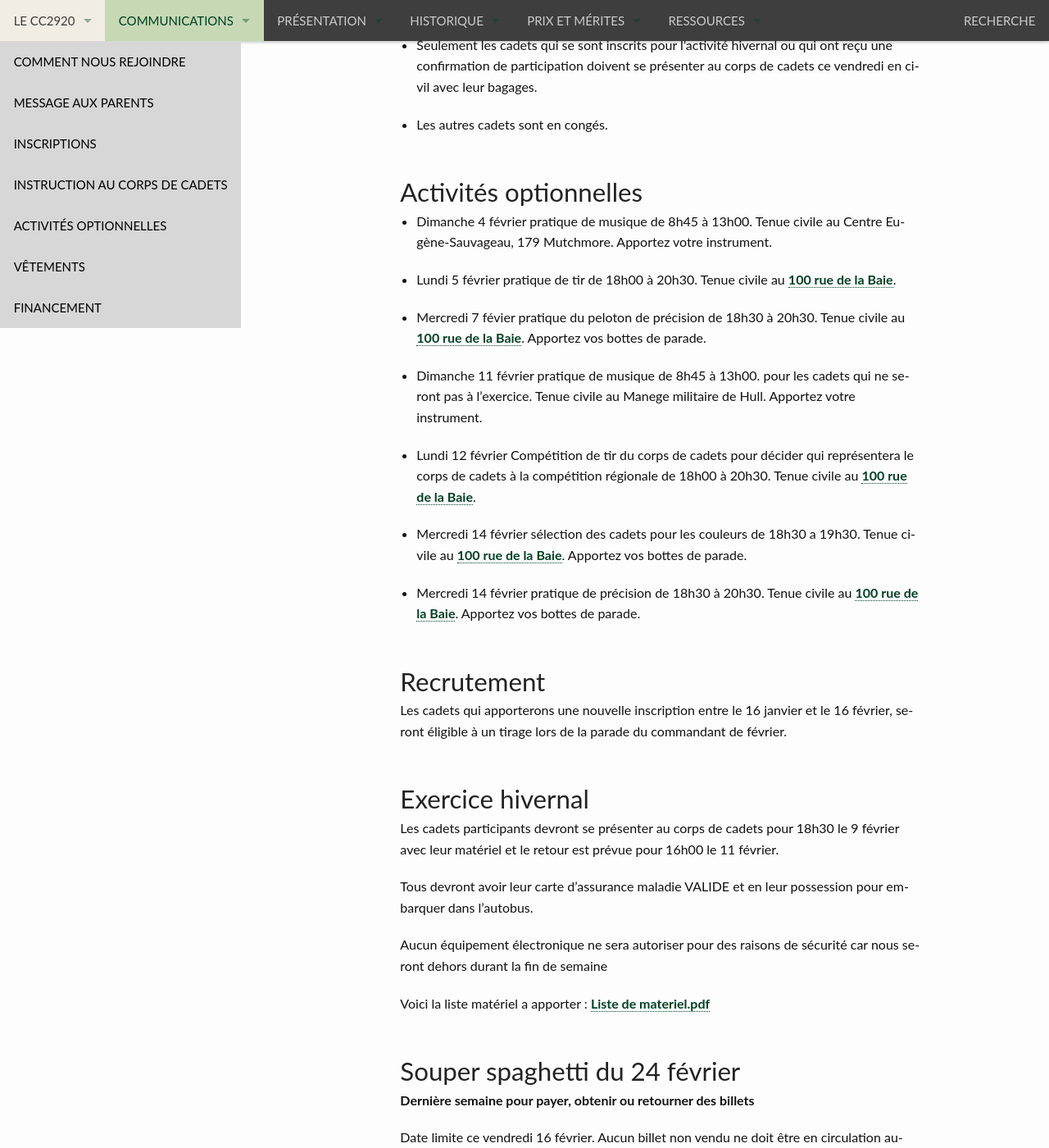
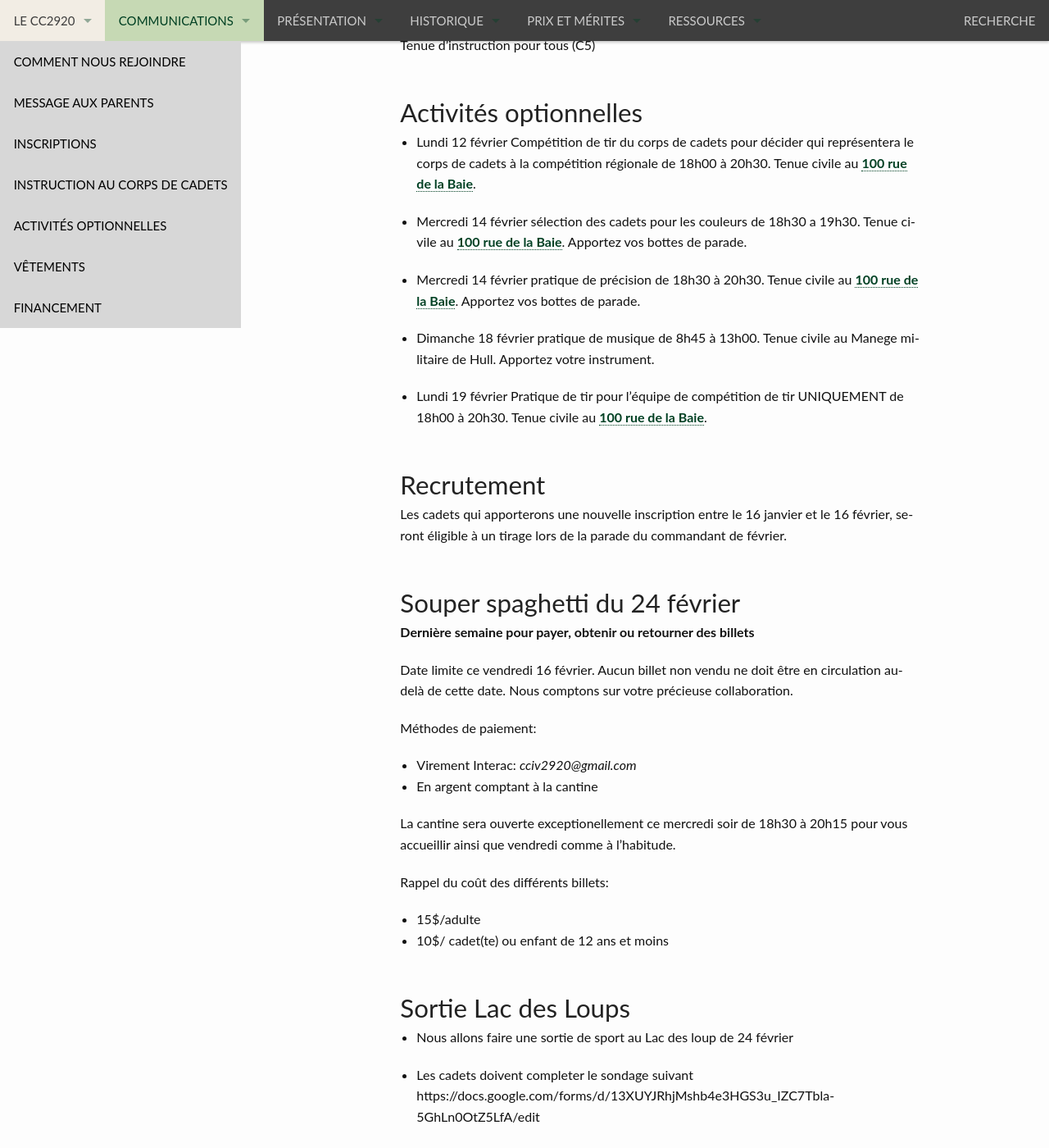
Before and after one commit to CC2920/web, a Jekyll site: the page built from _communications/messages.md, in a window 1280 px wide and 1400 px high, scrolled down 340 px. Shown: the whole window at 82% size. Built offline with Jekyll 4.4.1, drawn with Linux system fonts in a browser that asks for light colours; some of the changed text lies outside the part shown.

Commit message:
Message semaine du 11 fevrier

```diff
--- a/_communications/messages.md
+++ b/_communications/messages.md
@@ -3,21 +3,11 @@ title:  "Messages de la semaine"
 layout: "messages"
 ---
 
-## Soirée du 9 février
+## Soirée du 16 février
 
-- Seulement les cadets qui se sont inscrits pour l'activité hivernal ou qui ont reçu une confirmation de participation doivent se présenter au corps de cadets ce vendredi en civil avec leur bagages.
-
-- Les autres cadets sont en congés.
+Tenue d'instruction pour tous (C5)
 
 ## Activités optionnelles
-
-- Dimanche 4 février pratique de musique de 8h45 à 13h00. Tenue civile au Centre Eugène-Sauvageau, 179 Mutchmore. Apportez votre instrument.
-
-- Lundi 5 février pratique de tir de 18h00 à 20h30. Tenue civile au [100 rue de la Baie](/information/comment-nous-rejoindre/).
-
-- Mercredi 7 févier pratique du peloton de précision de 18h30 à 20h30. Tenue civile au [100 rue de la Baie](/information/comment-nous-rejoindre/). Apportez vos bottes de parade.
-
-- Dimanche 11 février pratique de musique de 8h45 à 13h00. pour les cadets qui ne seront pas à l'exercice. Tenue civile au Manege militaire de Hull. Apportez votre instrument.
 
 - Lundi 12 février Compétition de tir du corps de cadets pour décider qui représentera le corps de cadets à la compétition régionale de 18h00 à 20h30. Tenue civile au [100 rue de la Baie](/information/comment-nous-rejoindre/).
 
@@ -25,21 +15,13 @@ layout: "messages"
 
 -  Mercredi 14 février pratique de précision de 18h30 à 20h30. Tenue civile au [100 rue de la Baie](/information/comment-nous-rejoindre/). Apportez vos bottes de parade.
 
+ - Dimanche 18 février pratique de musique de 8h45 à 13h00. Tenue civile au Manege militaire de Hull. Apportez votre instrument.
+
+ - Lundi 19 février Pratique de tir pour l'équipe de compétition de tir UNIQUEMENT de 18h00 à 20h30. Tenue civile au [100 rue de la Baie](/information/comment-nous-rejoindre/).
 
 ## Recrutement
 
 Les cadets qui apporterons une nouvelle inscription entre le 16 janvier et le 16 février, seront éligible à un tirage lors de la parade du commandant de février.
-
-## Exercice hivernal
-
-Les cadets participants devront se présenter au corps de cadets pour 18h30 le 9 février avec leur matériel et le retour est prévue pour 16h00 le 11 février.
-
-Tous devront avoir leur carte d'assurance maladie VALIDE et en leur possession pour embarquer dans l'autobus.
-
-Aucun équipement électronique ne sera autoriser pour des raisons de sécurité car nous seront dehors durant la fin de semaine
-
-Voici la liste matériel a apporter : [Liste de materiel.pdf](https://github.com/CC2920/web/files/14157709/Liste.de.materiel.pdf)
-
 
 ## Souper spaghetti du 24 février
 
@@ -51,17 +33,21 @@ Méthodes de paiement:
 - Virement Interac: *cciv2920@gmail.com*
 - En argent comptant à la cantine
 
-La cantine sera ouverte excetionellement ce mercredi soir de 18h30 à 20h15 pour vous accueillir ainsi que vendredi comme à l'habitude.
+La cantine sera ouverte exceptionellement ce mercredi soir de 18h30 à 20h15 pour vous accueillir ainsi que vendredi comme à l'habitude.
 
 Rappel du coût des différents billets:
 - 15$/adulte
 - 10$/ cadet(te) ou enfant de 12 ans et moins
 
 
+## Sortie Lac des Loups
+
+- Nous allons faire une sortie de sport au Lac des loup de 24 février
+
+- Les cadets doivent completer le sondage suivant https://docs.google.com/forms/d/13XUYJRhjMshb4e3HGS3u_IZC7Tbla-5GhLn0OtZ5LfA/edit
+
 ## Activités à venir
 
-- **9 au 11 février** : Exercice hivernal.
-- **12 février** : Compétition pour la sélection de l'équipe de tir
 - **14 février** : Sélection des cadets pour les couleurs.
 - **17 et 18 février** : Compétition de biathlon provinciale à Valcartier.
 - **24 février** : Journée d'activité sportives.
```
